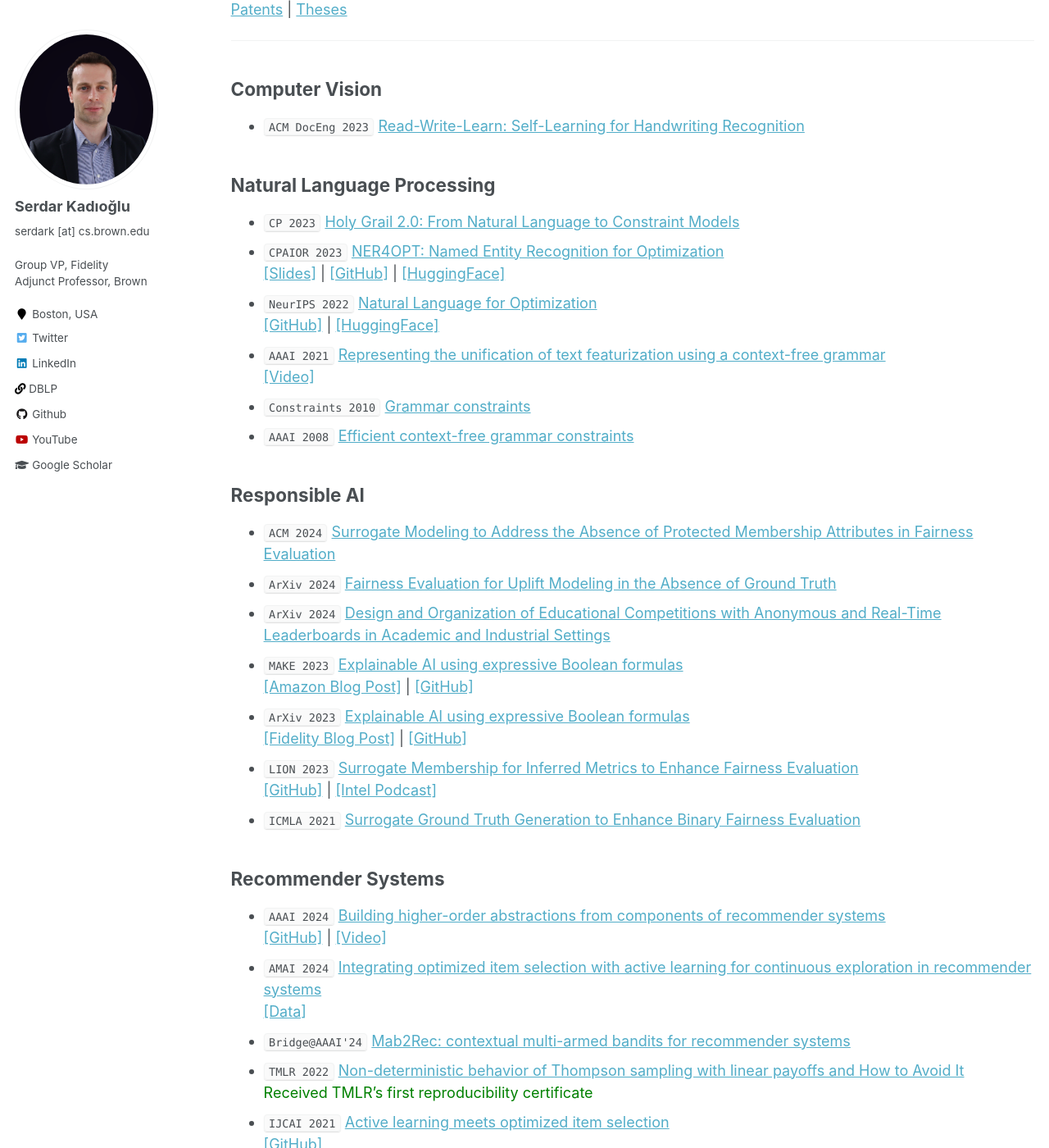
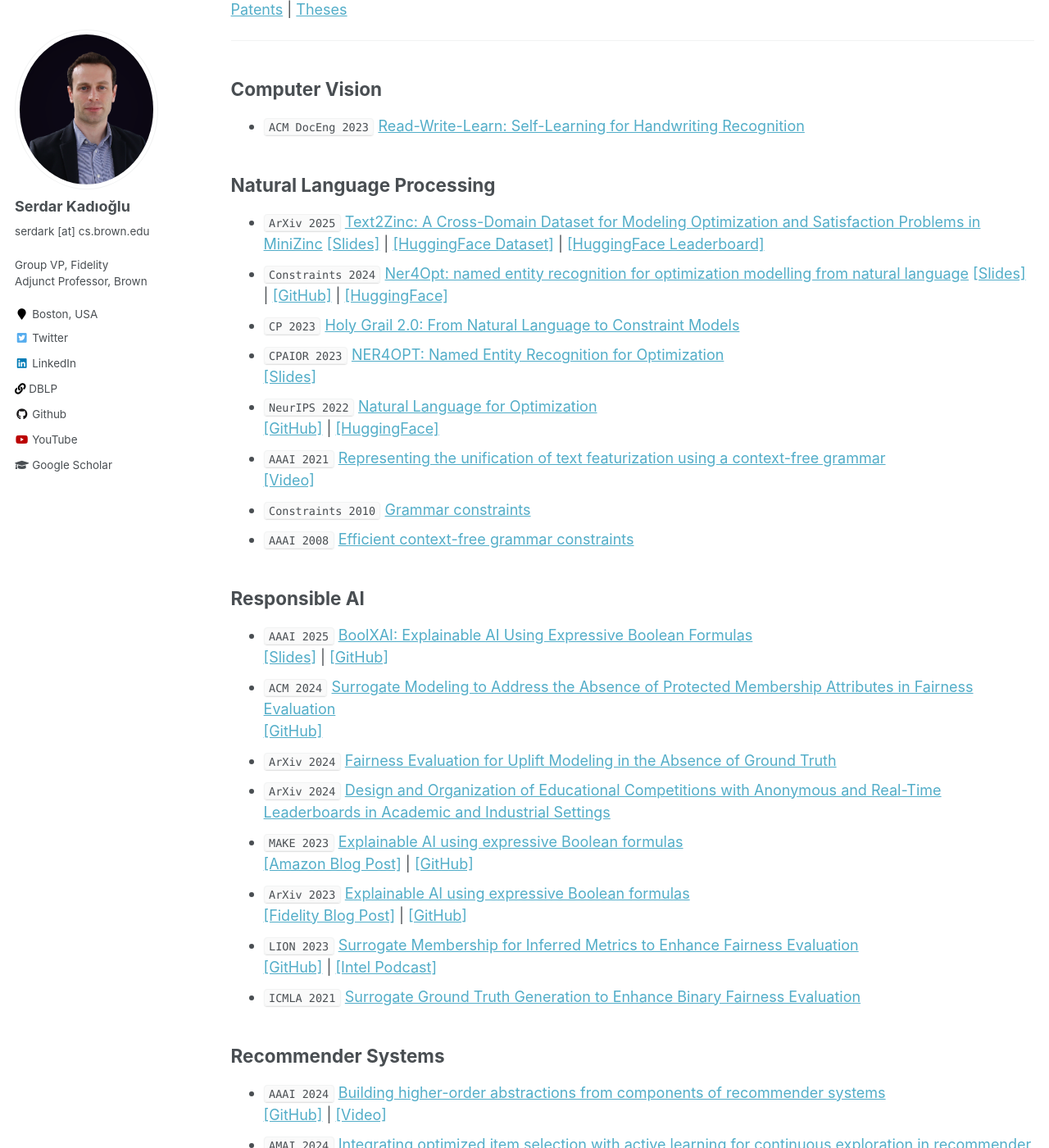
Before and after one commit to skadio/skadio.github.io, a Jekyll site: the page built from _pages/publications.md, in a window 1280 px wide and 1400 px high, scrolled down 266 px. Shown: the whole window at 82% size. Built offline with Jekyll 4.4.1, drawn with Linux system fonts in a browser that asks for light colours; some of the changed text lies outside the part shown.

Commit message:
Update publications.md

```diff
--- a/_pages/publications.md
+++ b/_pages/publications.md
@@ -24,9 +24,13 @@ author_profile: true
 * `ACM DocEng 2023` [Read-Write-Learn: Self-Learning for Handwriting Recognition](https://dl.acm.org/doi/abs/10.1145/3573128.3609343)
 
 ## Natural Language Processing
+* `ArXiv 2025` [Text2Zinc: A Cross-Domain Dataset for Modeling Optimization and Satisfaction Problems in MiniZinc](https://arxiv.org/abs/2503.10642)
+[[Slides]](https://nbviewer.org/github/skadio/skadio.github.io/blob/master/files/2025_AAAI_Text2Zinc.pdf) | [[HuggingFace Dataset]](https://huggingface.co/datasets/skadio/text2zinc) | [[HuggingFace Leaderboard]](https://huggingface.co/spaces/skadio/text2zinc-leaderboard)
+* `Constraints 2024` [Ner4Opt: named entity recognition for optimization modelling from natural language](https://link.springer.com/article/10.1007/s10601-024-09376-5)
+[[Slides]](https://nbviewer.org/github/skadio/skadio.github.io/blob/master/files/2025_ICS_Ner2Zinc.pdf) | [[GitHub]](https://github.com/skadio/ner4opt) | [[HuggingFace]](https://huggingface.co/spaces/skadio/Ner4Opt)
 * `CP 2023` [Holy Grail 2.0: From Natural Language to Constraint Models](https://freuder.files.wordpress.com/2023/08/pthg23__submission2-tsouros.pdf)
 * `CPAIOR 2023` [NER4OPT: Named Entity Recognition for Optimization](https://link.springer.com/chapter/10.1007/978-3-031-33271-5_20)<br>
-[[Slides]](https://nbviewer.org/github/skadio/skadio.github.io/blob/master/files/Kadioglu_CPAIOR_2023.pdf) | [[GitHub]](https://github.com/skadio/ner4opt) | [[HuggingFace]](https://huggingface.co/spaces/skadio/Ner4Opt)
+[[Slides]](https://nbviewer.org/github/skadio/skadio.github.io/blob/master/files/Kadioglu_CPAIOR_2023.pdf)
 * `NeurIPS 2022` [Natural Language for Optimization](https://nbviewer.org/github/skadio/ner4opt/blob/main/docs/%5BNeurIPS+2022%5D+Ner4Opt+Poster.pdf)<br>
 [[GitHub]](https://github.com/skadio/ner4opt) | [[HuggingFace]](https://huggingface.co/spaces/skadio/Ner4Opt)
 * `AAAI 2021` [Representing the unification of text featurization using a context-free grammar](https://ojs.aaai.org/index.php/AAAI/article/view/17814)<br>
@@ -36,7 +40,9 @@ author_profile: true
 
 
 ## Responsible AI
-* `ACM 2024` [Surrogate Modeling to Address the Absence of Protected Membership Attributes in Fairness Evaluation](https://dl.acm.org/doi/pdf/10.1145/3700145)
+* `AAAI 2025` [BoolXAI: Explainable AI Using Expressive Boolean Formulas](https://ojs.aaai.org/index.php/AAAI/article/view/35157)<br>
+[[Slides]](https://nbviewer.org/github/skadio/skadio.github.io/blob/master/files/2025_IAAI_BoolXAI.pdf) | [[GitHub]](https://github.com/fidelity/boolxai)
+* `ACM 2024` [Surrogate Modeling to Address the Absence of Protected Membership Attributes in Fairness Evaluation](https://dl.acm.org/doi/pdf/10.1145/3700145)<br> [[GitHub]](https://github.com/fidelity/jurity?tab=readme-ov-file#quick-start-probabilistic-fairness-evaluation)
 * `ArXiv 2024` [Fairness Evaluation for Uplift Modeling in the Absence of Ground Truth](https://arxiv.org/abs/2403.12069)
 * `ArXiv 2024` [ Design and Organization of Educational Competitions with Anonymous and
 Real-Time Leaderboards in Academic and Industrial Settings](https://arxiv.org/pdf/2402.07936)
@@ -52,7 +58,7 @@ Real-Time Leaderboards in Academic and Industrial Settings](https://arxiv.org/pd
 * `AAAI 2024` [Building higher-order abstractions from components of recommender systems](https://ojs.aaai.org/index.php/AAAI/article/view/30341)<br>
  [[GitHub]](https://github.com/fidelity/mab2rec) | [[Video]](https://underline.io/lecture/91479-building-higher-order-abstractions-from-the-components-of-recommender-systems)
 * `AMAI 2024` [Integrating optimized item selection with active learning for continuous exploration in recommender systems](https://link.springer.com/epdf/10.1007/s10472-024-09941-x?sharing_token=9XBJ6cdglsdji19gFwuqQve4RwlQNchNByi7wbcMAY4VwIBKydj3Ja9OBjALNpg8nuO300abjlrHmZQFBVUqar-uYhBML28cmbovFgiHRRvd7TM2QAA_Hwd5J3U2MmKx0ugXwF6yz2hW75_88JpLmXSDJSuyCEwqZqtOcB7BhJU=)<br>
-[[Data]](https://huggingface.co/datasets/skadio/optimized_item_selection)
+[HuggingFace Dataset]](https://huggingface.co/datasets/skadio/optimized_item_selection)
 * `Bridge@AAAI'24` [Mab2Rec: contextual multi-armed bandits for recommender systems](http://osullivan.ucc.ie/CPML2024/papers/06.pdf)
 * `TMLR 2022` [Non-deterministic behavior of Thompson sampling with linear payoffs and How to Avoid It](https://openreview.net/pdf?id=sX9d3gfwtE)<br>
 <span style="color:green"> Received TMLR's first reproducibility certificate</span>
```
